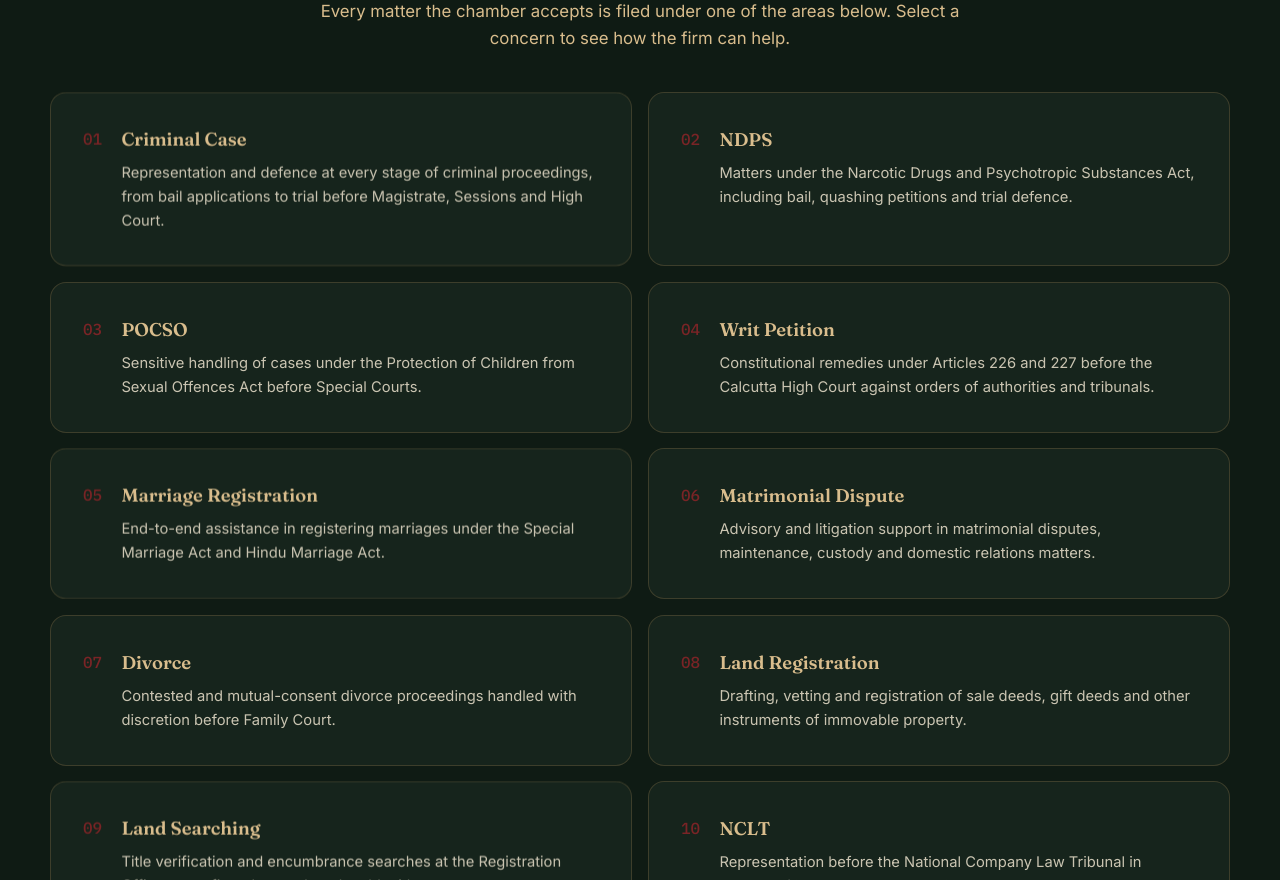
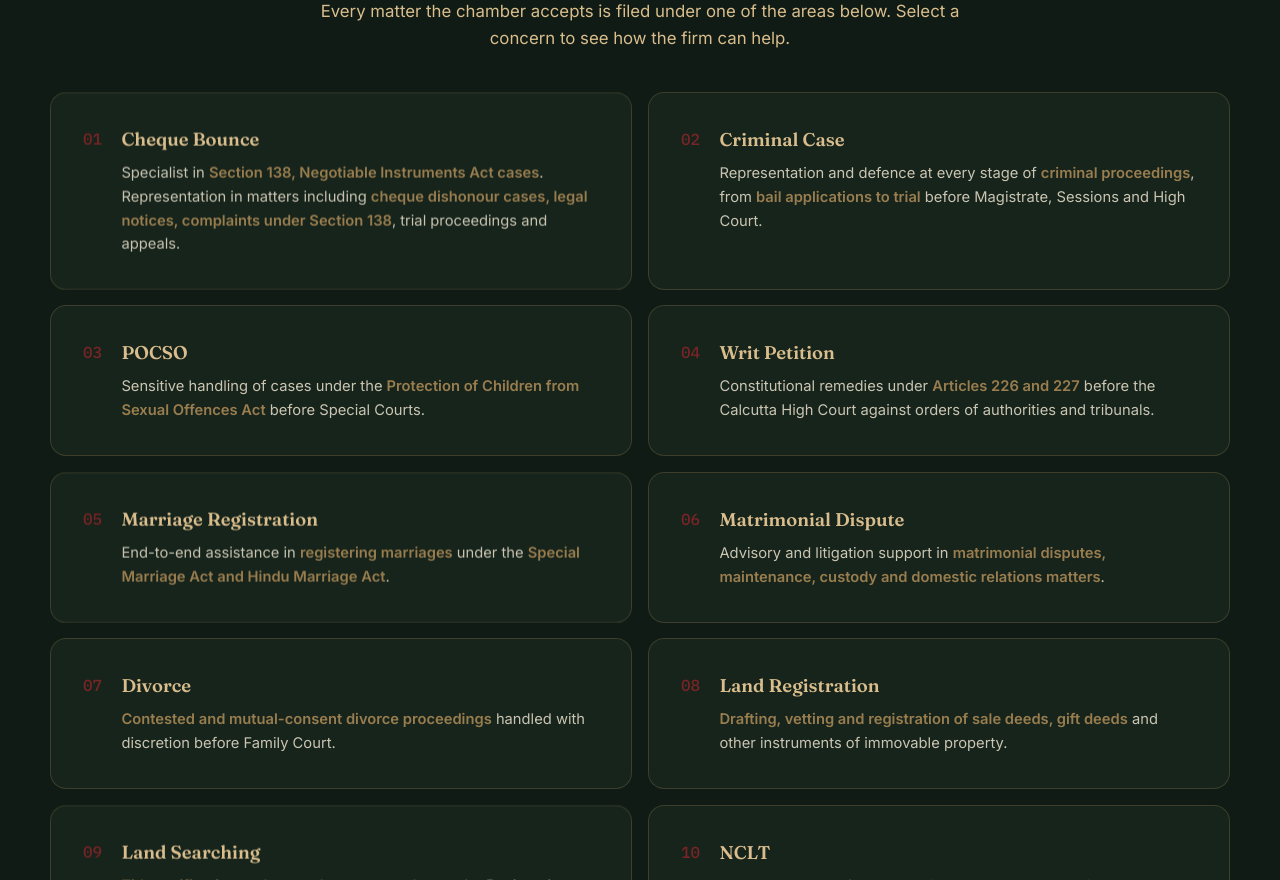
Before and after one commit to onlineservicesdigitalexposure-gif/AS_-ASSOCIATES_Webpages, a React (Vite) app: page / in a window 1280 px wide. Shown: the part 1920-2800 px from the top of the page. Built offline with nearby package versions, Linux system fonts and the light colour scheme.

Commit message:
Add & Changes Done

```diff
--- a/src/components/About.jsx
+++ b/src/components/About.jsx
@@ -15,7 +15,7 @@ export default function About() {
           </ScrollReveal>
 
           <ScrollReveal as="p" delay={80} className="about__para">
-            AS Associates is led by Advocate <strong>Ayan Chakraborty</strong>, with <strong>over 24 years of legal experience</strong>, and Advocate <strong>Sudeshna Basu Roy</strong>, who brings <strong>more than 22 years of experience</strong> to the practice. Operating from Chowringhee in the heart of Kolkata's historic legal district, just a short walk from the Calcutta High Court and the offices of the Registrar, the chamber provides trusted legal representation across criminal defence, matrimonial and family disputes, property due diligence, company law, and tribunal matters. With decades of combined experience, the firm is committed to delivering meticulous legal counsel and personalized attention, whether handling a single affidavit or representing clients through complex, multi-year litigation.
+            AS Associates is led by Advocate <strong>Ayan Chakraborty</strong>, with <strong>over 24 years of legal experience</strong>, and Advocate <strong>Sudeshna Basu Roy</strong>, who brings <strong>more than 22 years of experience</strong> to the practice. Operating from <strong>Chowringhee</strong> in the heart of Kolkata's historic legal district, just a short walk from the Calcutta High Court and the offices of the Registrar, the chamber provides <strong>trusted legal representation</strong> across criminal defence, matrimonial and family disputes, property due diligence, company law, and tribunal matters. With decades of combined experience, the firm is committed to delivering meticulous legal counsel and personalized attention, whether handling a single affidavit or representing clients through complex, multi-year litigation.
 
           </ScrollReveal>
 
--- a/src/components/Header.jsx
+++ b/src/components/Header.jsx
@@ -76,9 +76,9 @@ export default function Header() {
           </ul>
         </nav>
 
-        <a className="btn btn--ghost btn--small nav-cta" href={`tel:${siteInfo.phoneRaw}`} style={{ borderRadius: "8px" }}>
+        {/* <a className="btn btn--ghost btn--small nav-cta" href={`tel:${siteInfo.phoneRaw}`} style={{ borderRadius: "8px" }}>
           Call Now
-        </a>
+        </a> */}
 
         <button
           className={`menu-toggle ${menuOpen ? "menu-toggle--open" : ""}`}
--- a/src/components/Services.jsx
+++ b/src/components/Services.jsx
@@ -1,6 +1,19 @@
 import ScrollReveal from "./ScrollReveal.jsx";
 import Magnetic from "./Magnetic.jsx";
 import { services } from "../data/services.js";
+
+function renderWithBold(text) {
+  const parts = text.split(/(\*\*[^*]+\*\*)/g);
+  return parts.map((part, i) =>
+    part.startsWith("**") && part.endsWith("**") ? (
+      <strong key={i} className="docket__emphasis font-bold">
+        {part.slice(2, -2)}
+      </strong>
+    ) : (
+      part
+    )
+  );
+}
 
 export default function Services() {
   return (
@@ -33,7 +46,7 @@ export default function Services() {
                 <span className="docket__code">{service.code}</span>
                 <div className="docket__body">
                   <h3 className="docket__title">{service.title}</h3>
-                  <p className="docket__desc">{service.description}</p>
+                  <p className="docket__desc">{renderWithBold(service.description)}</p>
                 </div>
               </Magnetic>
             </ScrollReveal>
--- a/src/data/services.js
+++ b/src/data/services.js
@@ -2,98 +2,98 @@
 export const services = [
   {
     code: "01",
-    title: "Criminal Case",
+    title: "Cheque Bounce",
     description:
-      "Representation and defence at every stage of criminal proceedings, from bail applications to trial before Magistrate, Sessions and High Court.",
+      "Specialist in **Section 138, Negotiable Instruments Act cases**. Representation in matters including **cheque dishonour cases, legal notices, complaints under Section 138**, trial proceedings and appeals.",
   },
   {
     code: "02",
-    title: "NDPS",
+    title: "Criminal Case",
     description:
-      "Matters under the Narcotic Drugs and Psychotropic Substances Act, including bail, quashing petitions and trial defence.",
+      "Representation and defence at every stage of **criminal proceedings**, from **bail applications to trial** before Magistrate, Sessions and High Court.",
   },
   {
     code: "03",
     title: "POCSO",
     description:
-      "Sensitive handling of cases under the Protection of Children from Sexual Offences Act before Special Courts.",
+      "Sensitive handling of cases under the **Protection of Children from Sexual Offences Act** before Special Courts.",
   },
   {
     code: "04",
     title: "Writ Petition",
     description:
-      "Constitutional remedies under Articles 226 and 227 before the Calcutta High Court against orders of authorities and tribunals.",
+      "Constitutional remedies under **Articles 226 and 227** before the Calcutta High Court against orders of authorities and tribunals.",
   },
   {
     code: "05",
     title: "Marriage Registration",
     description:
-      "End-to-end assistance in registering marriages under the Special Marriage Act and Hindu Marriage Act.",
+      "End-to-end assistance in **registering marriages** under the **Special Marriage Act and Hindu Marriage Act**.",
   },
   {
     code: "06",
     title: "Matrimonial Dispute",
     description:
-      "Advisory and litigation support in matrimonial disputes, maintenance, custody and domestic relations matters.",
+      "Advisory and litigation support in **matrimonial disputes, maintenance, custody and domestic relations matters**.",
   },
   {
     code: "07",
     title: "Divorce",
     description:
-      "Contested and mutual-consent divorce proceedings handled with discretion before Family Court.",
+      "**Contested and mutual-consent divorce proceedings** handled with discretion before Family Court.",
   },
   {
     code: "08",
     title: "Land Registration",
     description:
-      "Drafting, vetting and registration of sale deeds, gift deeds and other instruments of immovable property.",
+      "**Drafting, vetting and registration of sale deeds, gift deeds** and other instruments of immovable property.",
   },
   {
     code: "09",
     title: "Land Searching",
     description:
-      "Title verification and encumbrance searches at the Registration Office to confirm clear and marketable title.",
+      "**Title verification and encumbrance searches** at the Registration Office to confirm clear and marketable title.",
   },
   {
     code: "10",
     title: "NCLT",
     description:
-      "Representation before the National Company Law Tribunal in matters of insolvency, restructuring and company disputes.",
+      "Representation before **the National Company Law Tribunal** in matters of **insolvency, restructuring and company disputes**.",
   },
   {
     code: "11",
     title: "DRT",
     description:
-      "Recovery proceedings and defence before the Debts Recovery Tribunal in banking and financial disputes.",
+      "**Recovery proceedings and defence** before the Debts Recovery Tribunal in **banking and financial disputes**.",
   },
   {
     code: "12",
     title: "DRAT",
     description:
-      "Appeals against Debts Recovery Tribunal orders before the Debts Recovery Appellate Tribunal.",
+      "Appeals against **Debts Recovery Tribunal orders** before the **Debts Recovery Appellate Tribunal**.",
   },
   {
     code: "13",
     title: "Copyright",
     description:
-      "Registration and enforcement of copyright, and advisory on intellectual-property protection for creative work.",
+      "Registration and enforcement of **copyright**, and advisory on **intellectual-property protection** for creative work.",
   },
   {
     code: "14",
     title: "Company Registration",
     description:
-      "Incorporation of private companies, LLPs and partnership firms, along with the associated statutory compliances.",
+      "**Incorporation of private companies, LLPs and partnership firms**, along with the associated statutory compliances.",
   },
   {
     code: "15",
     title: "Affidavit",
     description:
-      "Drafting and notarisation of affidavits for court proceedings, government departments and personal declarations.",
+      "**Drafting and notarisation of affidavits** for court proceedings, government departments and personal declarations.",
   },
   {
-  code: "16",
-  title: "Cheque Bounce",
-  description:
-    "Representation in matters under the Negotiable Instruments Act, including cheque dishonour cases, legal notices, complaints under Section 138, trial proceedings and appeals.",
+    code: "16",
+    title: "NDPS",
+    description:
+      "Matters under the **Narcotic Drugs and Psychotropic Substances** Act, including **bail, quashing petitions and trial defence**.",
 },
 ];
--- a/src/index.css
+++ b/src/index.css
@@ -500,7 +500,10 @@ a { color: inherit; }
   font-size: 0.92rem;
   opacity: 0.85;
 }
-
+.docket__emphasis {
+  font-weight: 1000;
+  color: var(--brass);
+}
 @media (max-width: 760px) {
   .docket { grid-template-columns: 1fr; }
 }
```
